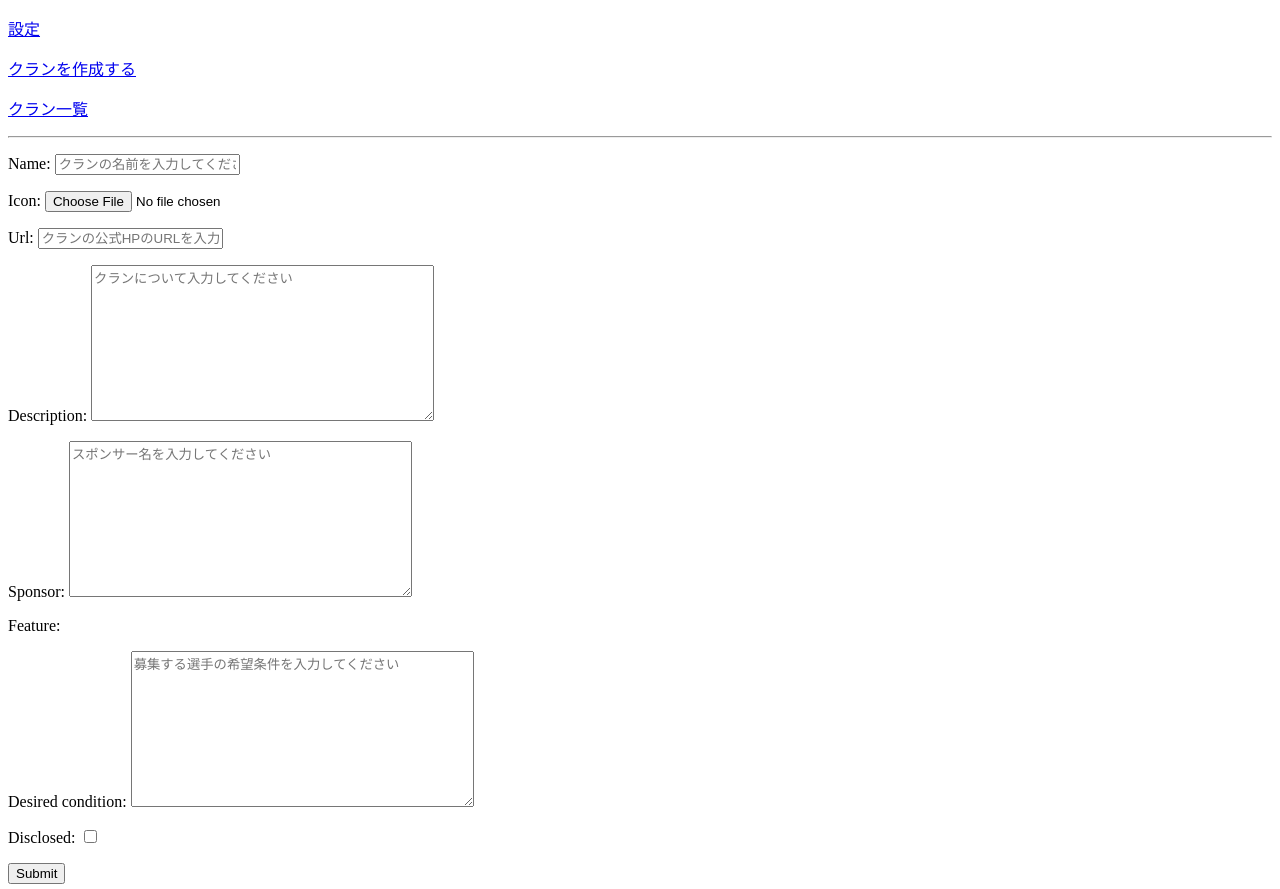
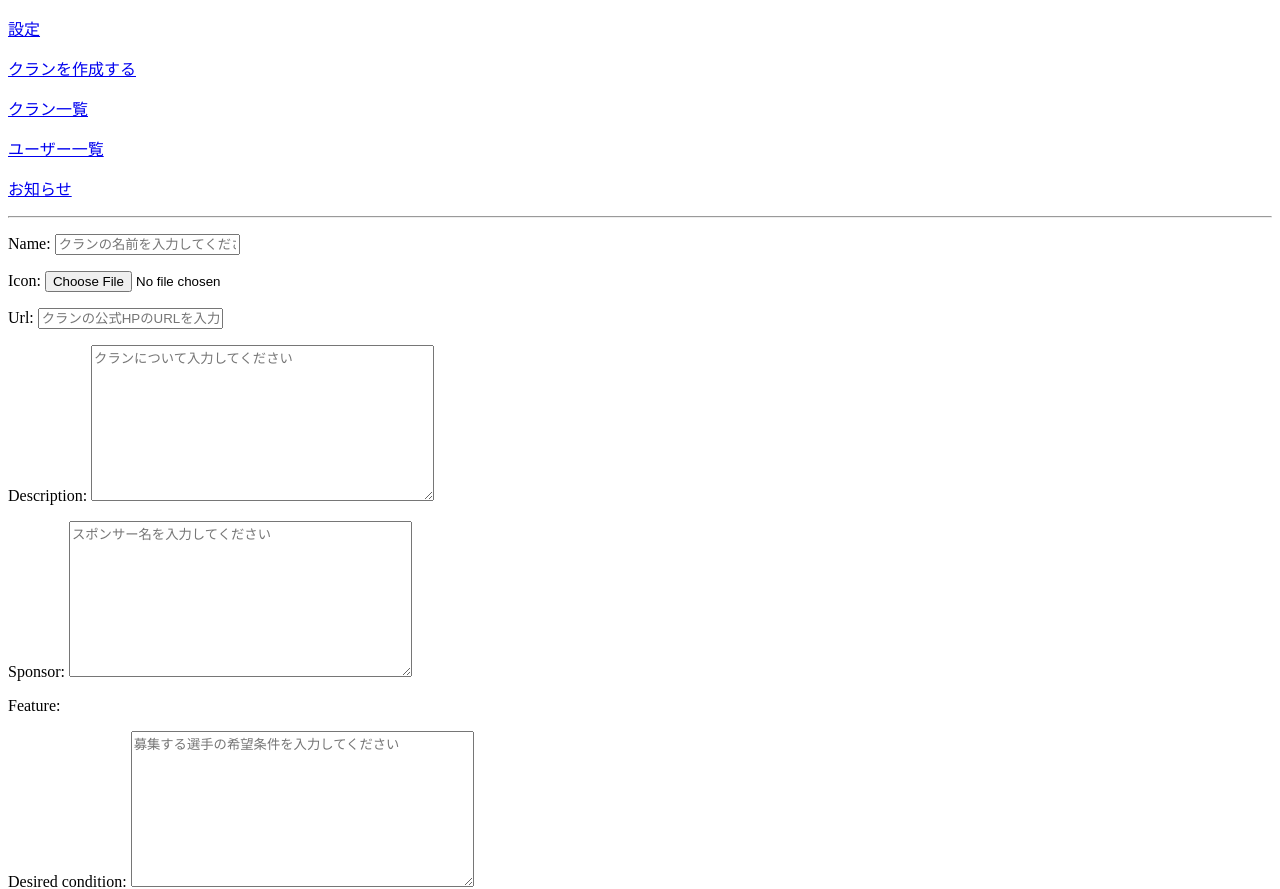
Before and after one commit to haruu8/CrowdGamers, a Django app: page /clan/create/ in a window 1280 px wide. Shown: the top 889 px of the page. Run offline with Django 3.2, Linux system fonts and the light colour scheme; the visitor is signed in with stand-in values (Sample User, id 1).

Commit message:
Add comments on the processing steps.

```diff
--- a/app/clans/urls.py
+++ b/app/clans/urls.py
@@ -7,7 +7,7 @@ app_name = 'clans'
 
 urlpatterns = [
     path('', views.home, name='home'),
-    path('notice/', views.user_notice, name='user_notice'),
+    path('notice/<int:pk>/', views.user_notice, name='user_notice'),
     path('clan/create/', views.clan_create, name='clan_create'),
     path('clan/list/', views.clan_list, name='clan_list'),
     path('clan/detail/<int:pk>/', views.clan_detail, name='clan_detail'),
--- a/app/clans/views.py
+++ b/app/clans/views.py
@@ -24,9 +24,21 @@ home = HomeView.as_view()
 
 
 
-class UserNoticeView(TemplateView):
+class UserNoticeView(LoginRequiredMixin, TemplateView):
     template_name = 'clans/user_notice.html'
-    # def get_context_data(self, **kwargs):
+
+    def get_context_data(self, **kwargs):
+
+        """
+            01. 現在ログインしているユーザー情報を取得
+            02. 逆参照で招待情報を取得する(クランオーナーの場合はクランにきているリクエストも受信する・created_atで新着順に並べる。)
+            03. 返り値
+        """
+
+        context = super().get_context_data(**kwargs)
+        context['invite'] = Invite.objects.get(user=self.request.user)
+        context['apply'] = Apply.objects.get(user=self.request.user)
+        return context
 
 user_notice = UserNoticeView.as_view()
 
@@ -118,6 +130,10 @@ class ClanRequestCreateView(LoginRequiredMixin, CreateView):
     form_class = ClanRequestCreateForm
     success_url = reverse_lazy('clans:home')
 
+    def form_valid(self, form):
+        form.instance.user = self.request.user
+        return redirect(self.success_url)
+
     # エラーページに遷移するのがいいのか
     def form_invalid(self, form):
         return render(self.request, self.template_name, {'form': form})
@@ -158,6 +174,10 @@ class UserInviteCreateView(LoginRequiredMixin, CreateView):
     form_class = UserInviteCreateForm
     success_url = reverse_lazy('clans:home')
 
+    def form_valid(self, form):
+        form.instance.user = self.request.user
+        return redirect(self.success_url)
+
     # エラーページに遷移するのがいいのか
     def form_invalid(self, form):
         return render(self.request, self.template_name, {'form': form})
--- a/app/templates/base.html
+++ b/app/templates/base.html
@@ -12,6 +12,8 @@
   <p><a href="{% url 'accounts:account_settings' %}">設定</a></p>
   <p><a href="{% url 'clans:clan_create' %}">クランを作成する</a></p>
   <p><a href="{% url 'clans:clan_list' %}">クラン一覧</a></p>
+  <p><a href="{% url 'accounts:account_list' %}">ユーザー一覧</a></p>
+  <p><a href="{% url 'clans:user_notice' pk=object.pk %}">お知らせ</a></p>
   <hr>
   {% block content %}{% endblock %}
 </body>
```
